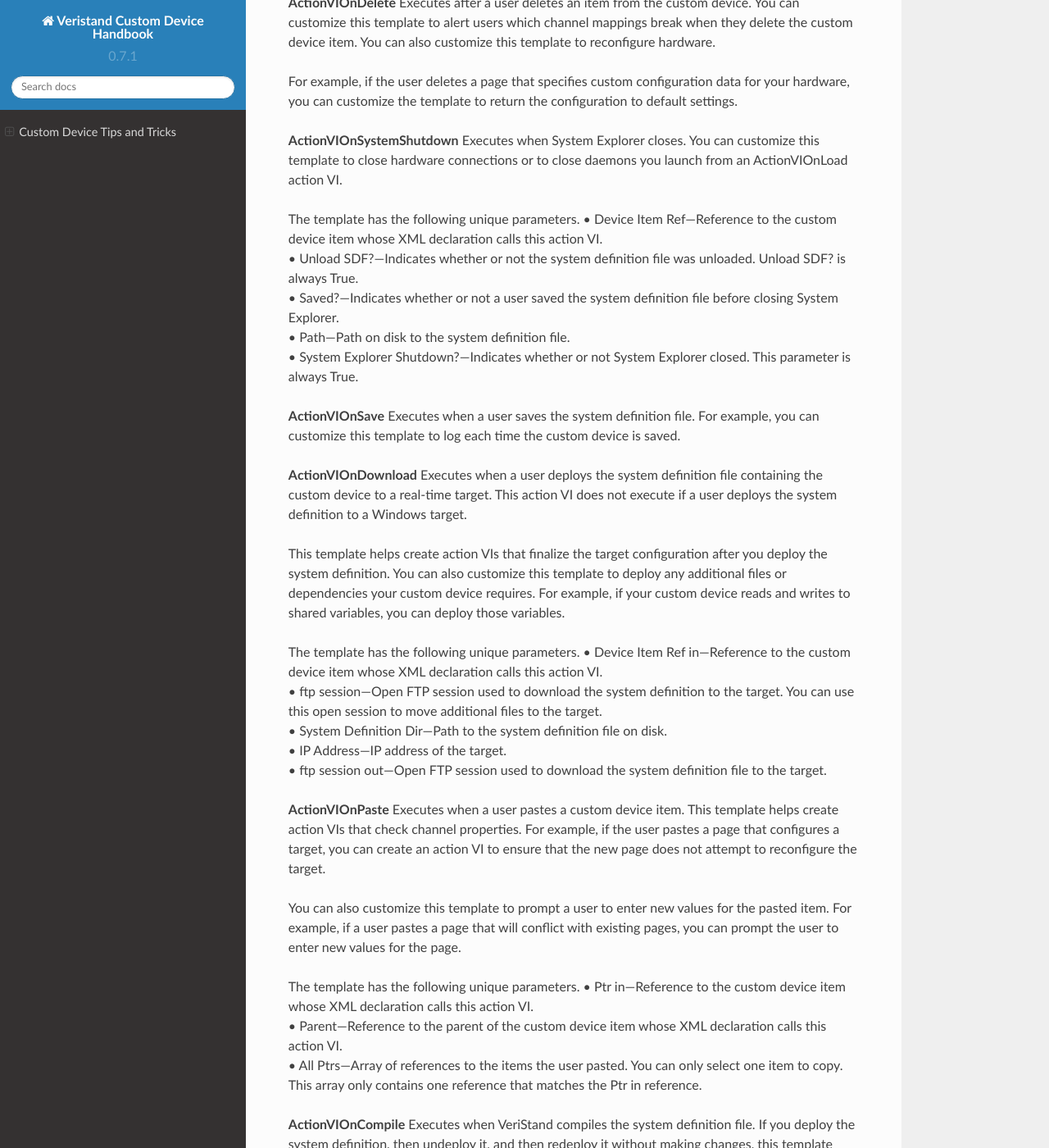
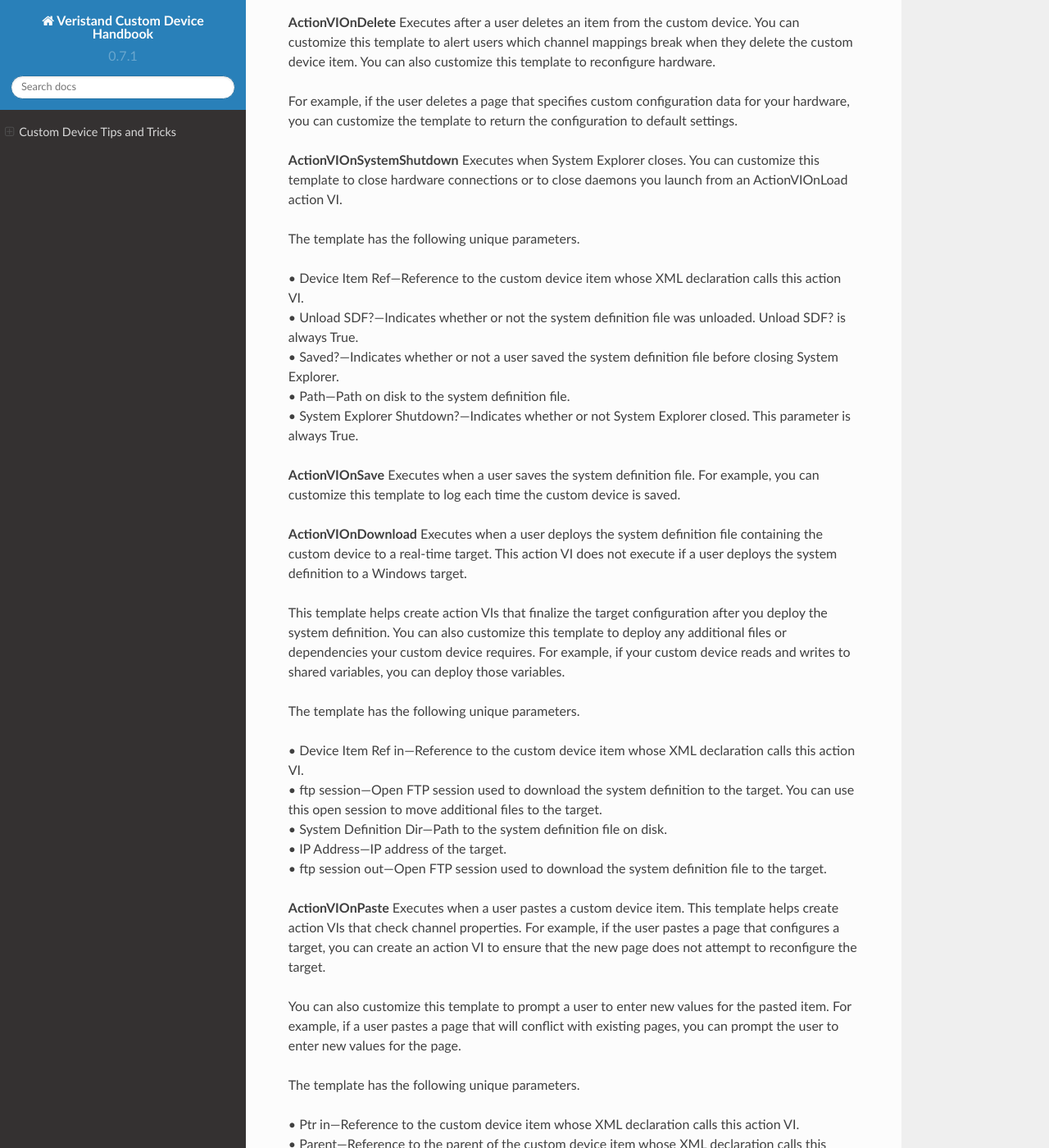
Before and after one commit to ni/niveristand-custom-device-handbook, a Sphinx documentation site: the page built from docs/Custom_Device_Tips_and_Tricks.md, in a window 1280 px wide and 1400 px high, scrolled down 10091 px. Shown: the whole window at 82% size. Built offline with Sphinx 7.4.7 and the Read the Docs theme 2.0.0, drawn with Linux system fonts in a browser that asks for light colours; some of the changed text lies outside the part shown.

Commit message:
small fixes

```diff
--- a/docs/Custom_Device_Tips_and_Tricks.md
+++ b/docs/Custom_Device_Tips_and_Tricks.md
@@ -183,7 +183,8 @@
 **ActionVIOnDeleteRequest**
 Executes when a user tries to delete an item from the custom device. This template helps create action VIs that prevent a user from deleting a custom device item or warn a user of the implications of deleting a custom device item.
 
-The template has the following unique parameters.
+The template has the following unique parameters.<br />
+
 •	Item Ref—The reference to the custom device item whose XML declaration calls this action VI.<br />
 •	Refs that are about to get deleted—A 1D array of references to the items to be deleted. However, the 1D array will only contain one reference, as users can only delete one item at a time in the System Explorer window.<br />
 •	Discard reason—An output you can use to capture the user's reason for deleting the item.<br />
@@ -198,7 +199,8 @@
 **ActionVIOnSystemShutdown**
 Executes when System Explorer closes. You can customize this template to close hardware connections or to close daemons you launch from an ActionVIOnLoad action VI.
 
-The template has the following unique parameters.
+The template has the following unique parameters.<br />
+
 •	Device Item Ref—Reference to the custom device item whose XML declaration calls this action VI.<br />
 •	Unload SDF?—Indicates whether or not the system definition file was unloaded. Unload SDF? is always True.<br />
 •	Saved?—Indicates whether or not a user saved the system definition file before closing System Explorer.<br />
@@ -213,7 +215,8 @@
 
 This template helps create action VIs that finalize the target configuration after you deploy the system definition. You can also customize this template to deploy any additional files or dependencies your custom device requires. For example, if your custom device reads and writes to shared variables, you can deploy those variables.
 
-The template has the following unique parameters.
+The template has the following unique parameters.<br />
+
 •	Device Item Ref in—Reference to the custom device item whose XML declaration calls this action VI.<br />
 •	ftp session—Open FTP session used to download the system definition to the target. You can use this open session to move additional files to the target.<br />
 •	System Definition Dir—Path to the system definition file on disk.<br />
@@ -225,7 +228,8 @@
 
 You can also customize this template to prompt a user to enter new values for the pasted item. For example, if a user pastes a page that will conflict with existing pages, you can prompt the user to enter new values for the page.
 
-The template has the following unique parameters.
+The template has the following unique parameters.<br />
+
 •	Ptr in—Reference to the custom device item whose XML declaration calls this action VI.<br />
 •	Parent—Reference to the parent of the custom device item whose XML declaration calls this action VI.<br />
 •	All Ptrs—Array of references to the items the user pasted. You can only select one item to copy. This array only contains one reference that matches the Ptr in reference.<br />
```
